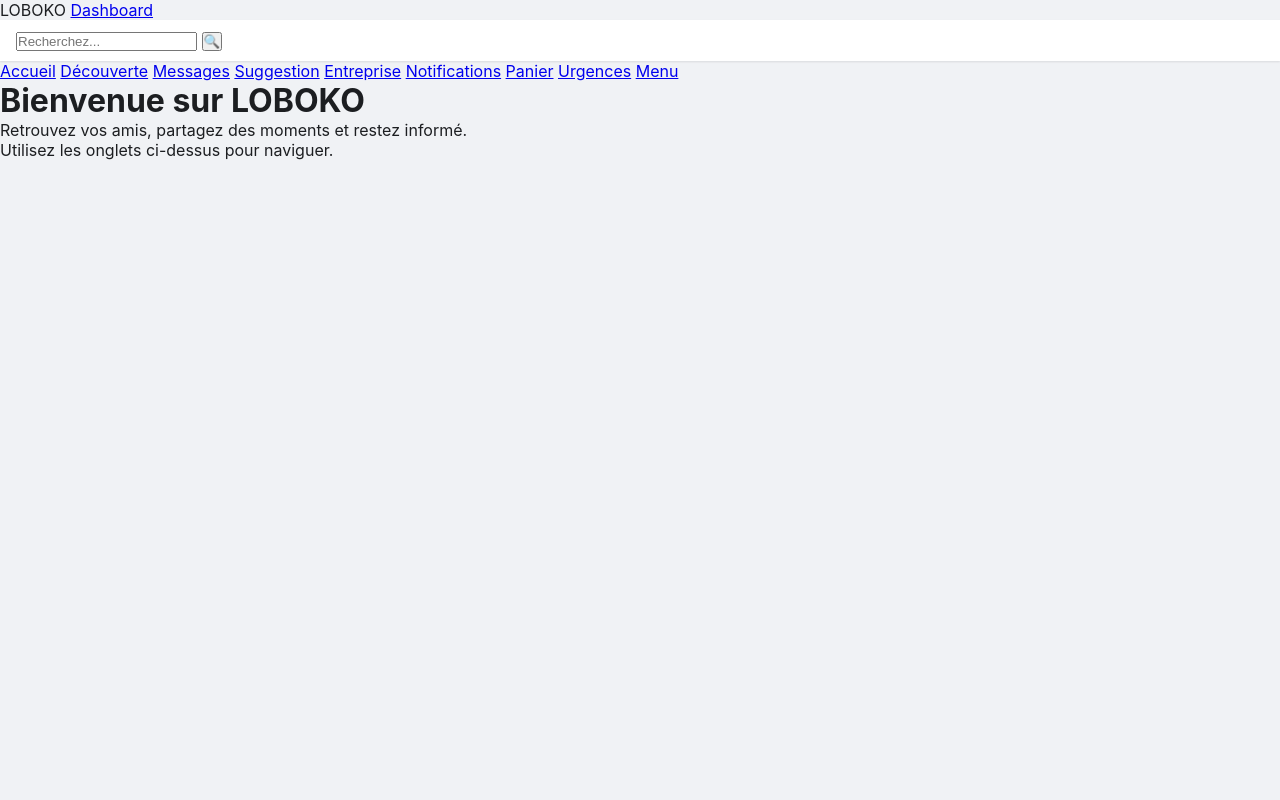
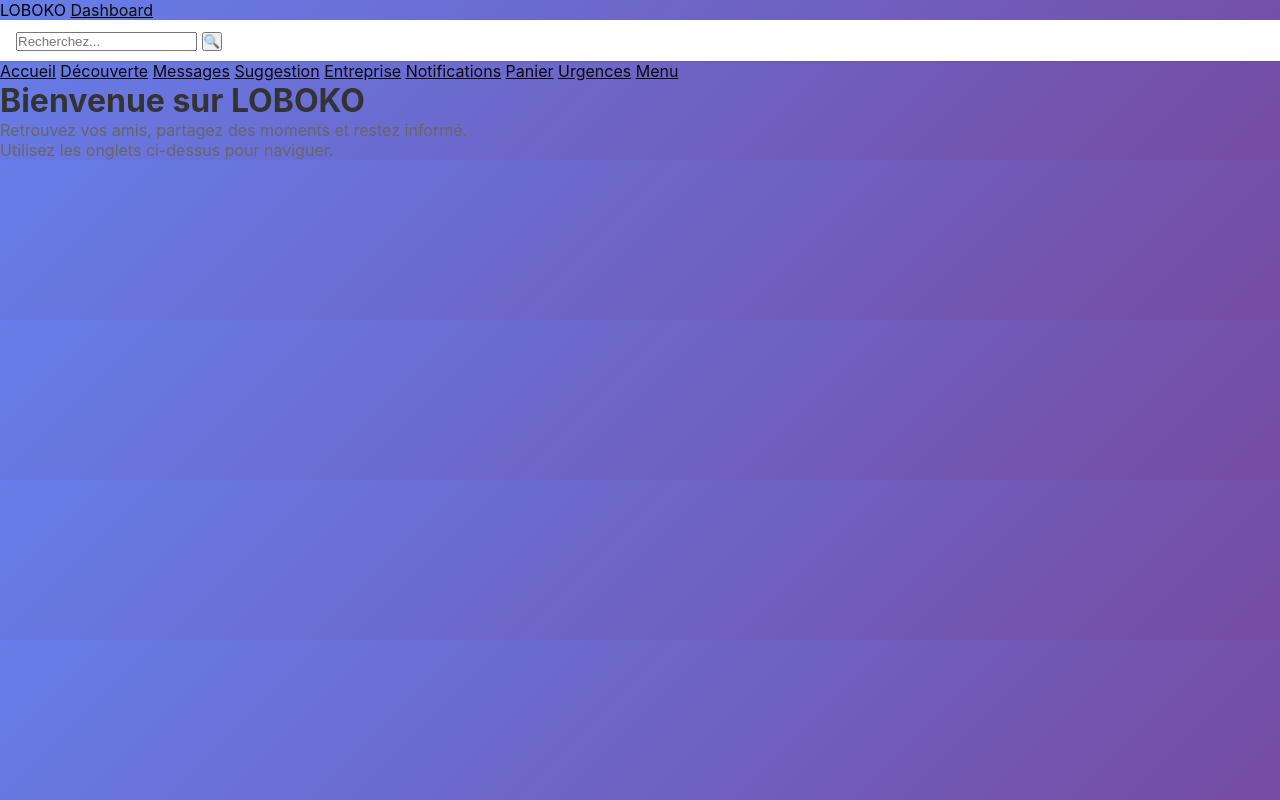
Before and after one commit to bigchrino/loboko, a plain HTML site: page accueil.html in a window 1280 px wide. Drawn offline with Linux system fonts and the light colour scheme.

Commit message:
Modification style

```diff
--- a/style.css
+++ b/style.css
@@ -7,8 +7,29 @@
 
 body {
     font-family: -apple-system, BlinkMacSystemFont, 'Segoe UI', Roboto, sans-serif;
-    background-color: #f0f2f5;
-    color: #1c1e21;
+    /* background-color: #f0f2f5;
+    color: #1c1e21; */
+    background: linear-gradient(135deg, #667eea 0%, #764ba2 100%);
+}
+main {
+    background: rgba(255, 255, 255, 0.95);
+    box-shadow: 0 15px 35px rgba(0,0,0,0.2);
+}
+
+h1 {
+    color: #333;
+}
+
+p {
+    color: #666;
+}
+
+nav a {
+    color: #0b0b0b;
+}
+
+nav a:hover {
+    color: #764ba2;
 }
 
 /* Barre de recherche */
```
